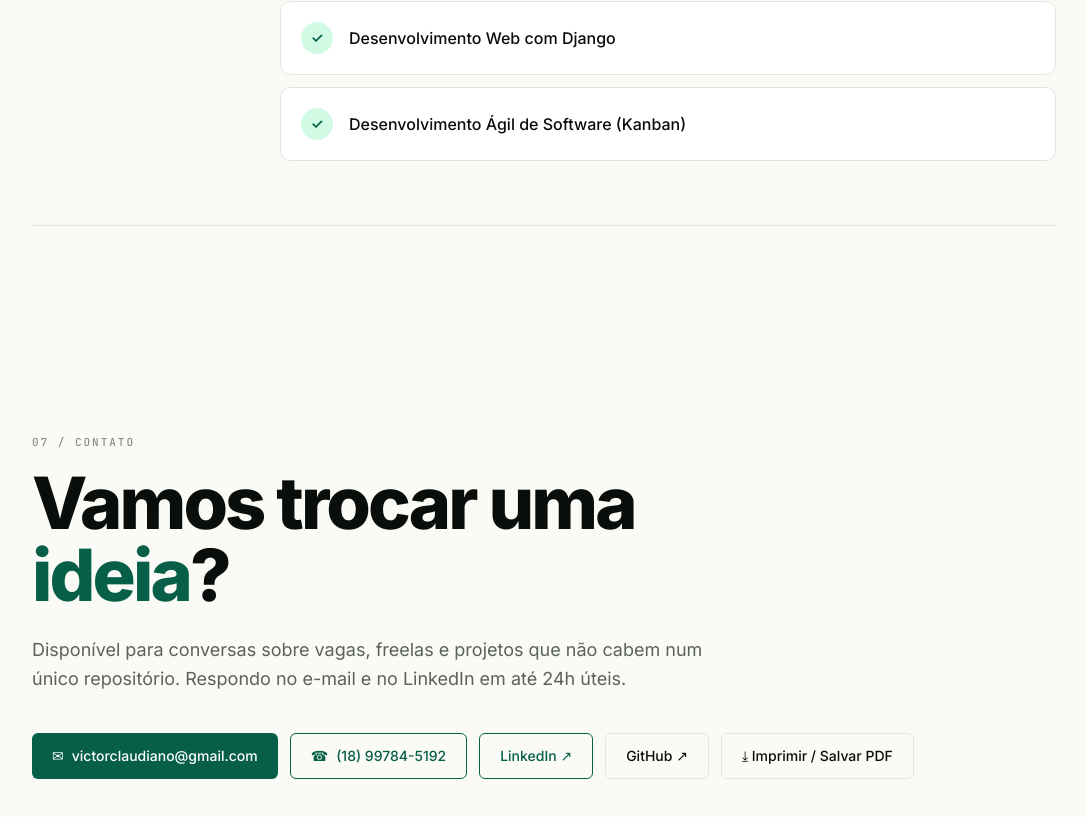
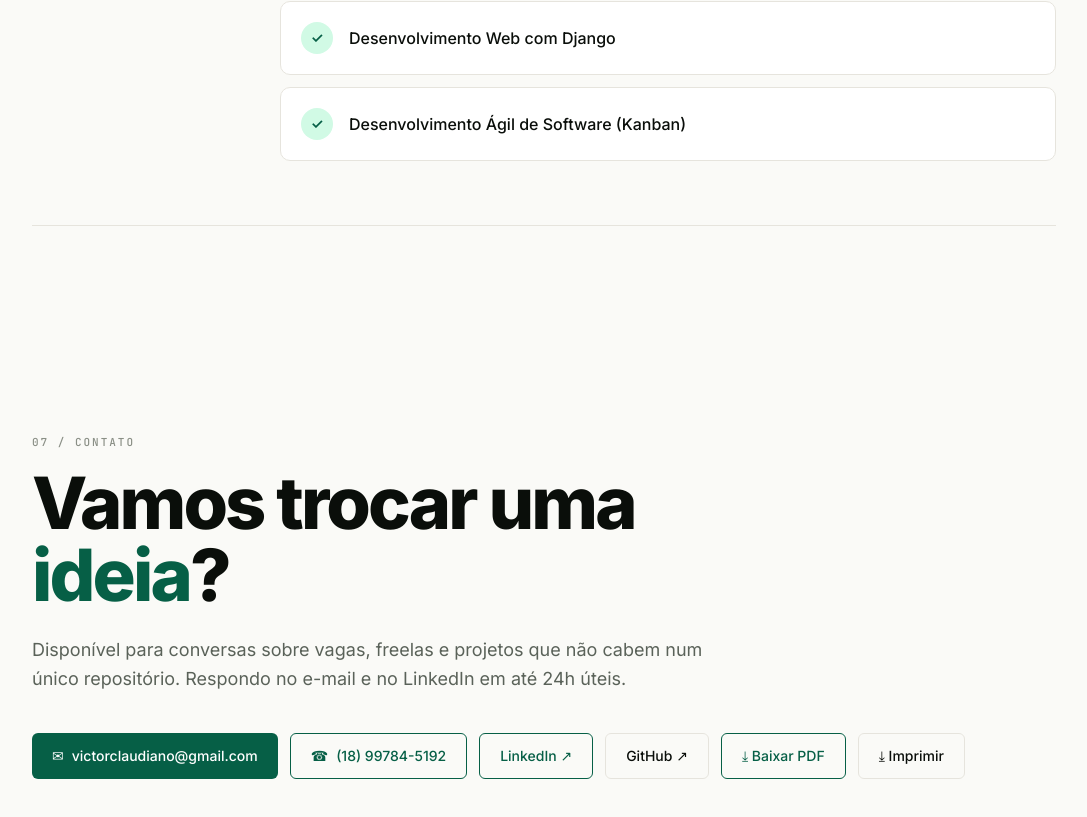
Before and after one commit to Victor-Claudiano/portifolio, a Next.js app: page /professional in a window 1280 px wide. Shown: the part 5678-6495 px from the top of the page, without its empty margins (96-1183 px from the left). Built offline with nearby package versions, Linux system fonts and the light colour scheme.

Commit message:
CI gera PDF do currículo com links clicáveis a cada deploy; botão Baixar PDF no modo profissional

```diff
--- a/app/professional/components/ProContact.tsx
+++ b/app/professional/components/ProContact.tsx
@@ -79,6 +79,18 @@ export default function ProContact() {
           >
             GitHub ↗
           </a>
+          {/* gerado no CI a cada deploy (não existe no `next dev`) */}
+          <a
+            href="../curriculo-victor-claudiano.pdf"
+            download="curriculo-victor-claudiano.pdf"
+            className="inline-flex items-center gap-2 px-5 py-3 rounded-md font-medium text-sm border transition-transform hover:-translate-y-0.5 no-print"
+            style={{
+              borderColor: "var(--accent)",
+              color: "var(--accent)",
+            }}
+          >
+            ⤓ Baixar PDF
+          </a>
           <button
             onClick={() => typeof window !== "undefined" && window.print()}
             className="inline-flex items-center gap-2 px-5 py-3 rounded-md font-medium text-sm border transition-transform hover:-translate-y-0.5 no-print"
@@ -88,7 +100,7 @@ export default function ProContact() {
               background: "transparent",
             }}
           >
-            ⤓ Imprimir / Salvar PDF
+            ⤓ Imprimir
           </button>
         </div>
       </div>
```
